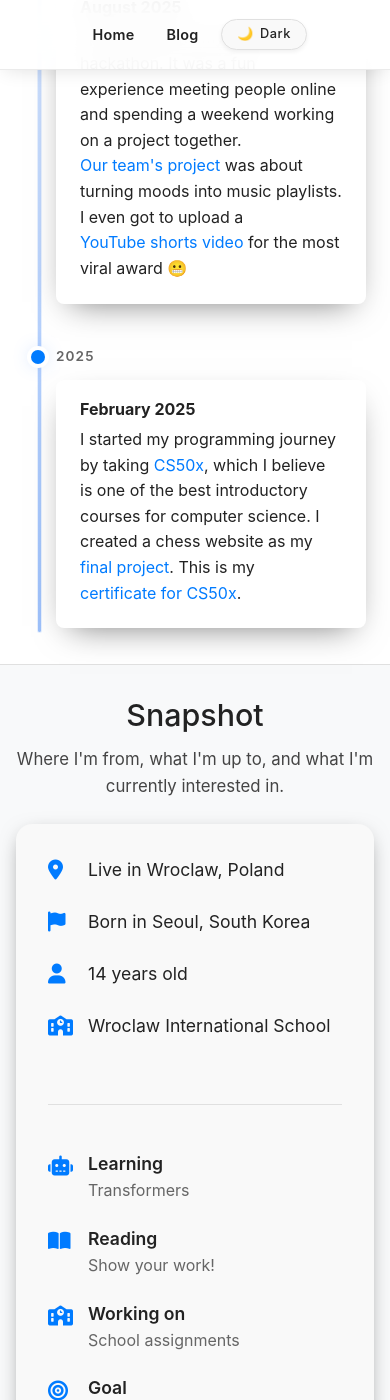
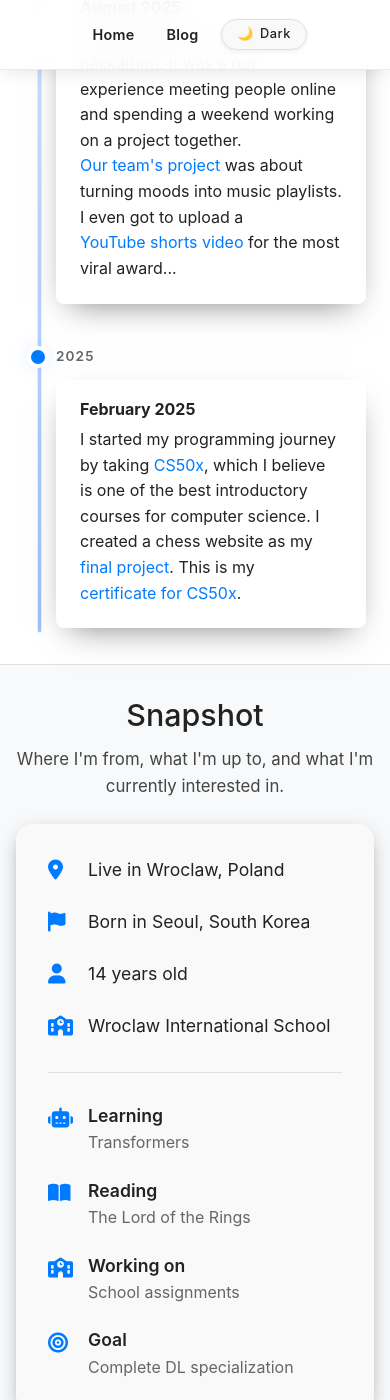
Before and after one commit to taemincode/taemincode.github.io, a Jekyll site: the page built from index.html, in a window 390 px wide and 1400 px high, scrolled down 991 px. Built offline with Jekyll 4.4.1, drawn with Linux system fonts in a browser that asks for light colours.

Commit message:
Enhance hover effects for social links and adjust blog preview padding for better mobile display; update timeline entry content.

```diff
--- a/_sass/_about.scss
+++ b/_sass/_about.scss
@@ -78,15 +78,21 @@
   cursor:pointer;
   text-decoration:none;
 }
-.hero-social a:hover,
+@media (hover: hover) and (pointer: fine) {
+  .hero-social a:hover {
+    transform:translateY(-4px);
+    background:var(--primary-color);
+    color:var(--color-bg);
+    box-shadow:0 16px 32px -16px rgba(59,130,246,0.55);
+    text-decoration:none;
+  }
+}
 .hero-social a:focus-visible {
   transform:translateY(-4px);
   background:var(--primary-color);
   color:var(--color-bg);
   box-shadow:0 16px 32px -16px rgba(59,130,246,0.55);
   text-decoration:none;
-}
-.hero-social a:focus-visible {
   outline:2px solid var(--primary-color);
   outline-offset:3px;
 }
@@ -313,8 +319,7 @@
   .hero-social { justify-content:center; }
   .about-snapshot { scroll-margin-top:80px; }
   .snapshot-grid { flex-direction:column; gap:2rem; }
-  .profile-column { padding-right:0; border-right:none; border-bottom:1px solid var(--color-border); padding-bottom:2rem; }
-  .now-items { padding-top:1rem; }
+  .profile-column { padding-right:0; border-right:none; border-bottom:1px solid var(--color-border); }
   .timeline-section { padding:1rem 1.5rem 1.5rem; }
   .timeline-track {
     padding-left:0;
--- a/_sass/_blog.scss
+++ b/_sass/_blog.scss
@@ -82,7 +82,7 @@
   text-decoration:none;
 }
 @media (max-width:768px){
-  .blog-preview { padding:3.5rem 1.35rem 4rem; }
+  .blog-preview { padding:2rem 1.35rem 1.5rem; }
   .blog-preview-grid { gap:1.6rem; }
   .blog-preview-card .blog-card-content { padding:1.7rem 1.5rem 1.6rem; }
   .blog-preview-footer { margin-top:2.25rem; }
--- a/index.html
+++ b/index.html
@@ -57,7 +57,7 @@
                         </div>
                         <div class="timeline-card">
                             <h3>August 2025</h3>
-                            <p>I participated in my first hackathon. It was a fun experience meeting people online and spending a weekend working on a project together. <a href="https://www.youtube.com/watch?v=TDo4Q7uSMaE" target="_blank" rel="noopener">Our team's project</a> was about turning moods into music playlists. I even got to upload a <a href="https://www.youtube.com/shorts/JjUGuGoRDos" target="_blank" rel="noopener">YouTube shorts video</a> for the most viral award 😬</p>
+                            <p>I participated in my first hackathon. It was a fun experience meeting people online and spending a weekend working on a project together. <a href="https://www.youtube.com/watch?v=TDo4Q7uSMaE" target="_blank" rel="noopener">Our team's project</a> was about turning moods into music playlists. I even got to upload a <a href="https://www.youtube.com/shorts/JjUGuGoRDos" target="_blank" rel="noopener">YouTube shorts video</a> for the most viral award...</p>
                         </div>
                     </article>
                     <article class="timeline-entry">
@@ -119,7 +119,7 @@
                                     <i class="fas fa-book-open"></i>
                                     <div class="now-content">
                                         <h4>Reading</h4>
-                                        <p>Show your work!</p>
+                                        <p>The Lord of the Rings</p>
                                     </div>
                                 </div>
                                 <div class="now-item">
```
